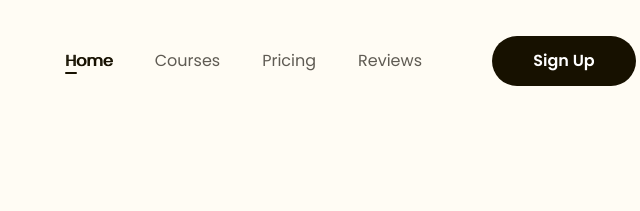
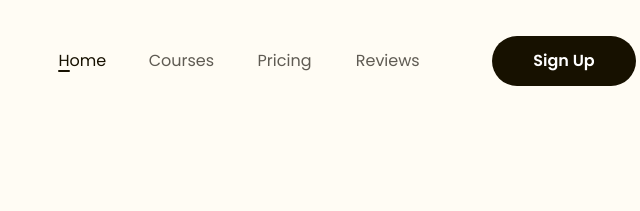
Before and after one commit to DyKhang/f8-htmlcss-02, a plain HTML site: page index.html in a window 1280 px wide. Shown: the top 211 px of the page, 589-1229 px from the left. Drawn offline with Linux system fonts and the light colour scheme.

Commit message:
fix lại hiệu ứng chữ khi hover vào navbar

```diff
--- a/assets/css/style.css
+++ b/assets/css/style.css
@@ -73,6 +73,16 @@ a {
   font-weight: 400;
   line-height: 175%;
   padding: 8px 21px;
+  display: inline-block;
+}
+
+.navbar .item a::before {
+  content: attr(title);
+  display: block;
+  font-weight: 600;
+  height: 0;
+  overflow: hidden;
+  visibility: hidden;
 }
 
 .navbar a:hover,
@@ -80,7 +90,6 @@ a {
   position: relative;
   color: #171100;
   font-size: 1.6rem;
-  text-shadow: 1px 0 0;
   line-height: 175%;
 }
 
--- a/index.html
+++ b/index.html
@@ -29,16 +29,16 @@
         <nav class="navbar">
           <ul class="list">
             <li class="item active">
-              <a href="#">Home</a>
+              <a href="#" title="Home">Home</a>
             </li>
             <li class="item">
-              <a href="#Courses">Courses</a>
+              <a href="#Courses" title="Courses">Courses</a>
             </li>
             <li class="item">
-              <a href="#!">Pricing</a>
+              <a href="#!" title="Pricing">Pricing</a>
             </li>
             <li class="item">
-              <a href="#!">Reviews</a>
+              <a href="#!" title="Reviews">Reviews</a>
             </li>
           </ul>
         </nav>
```
